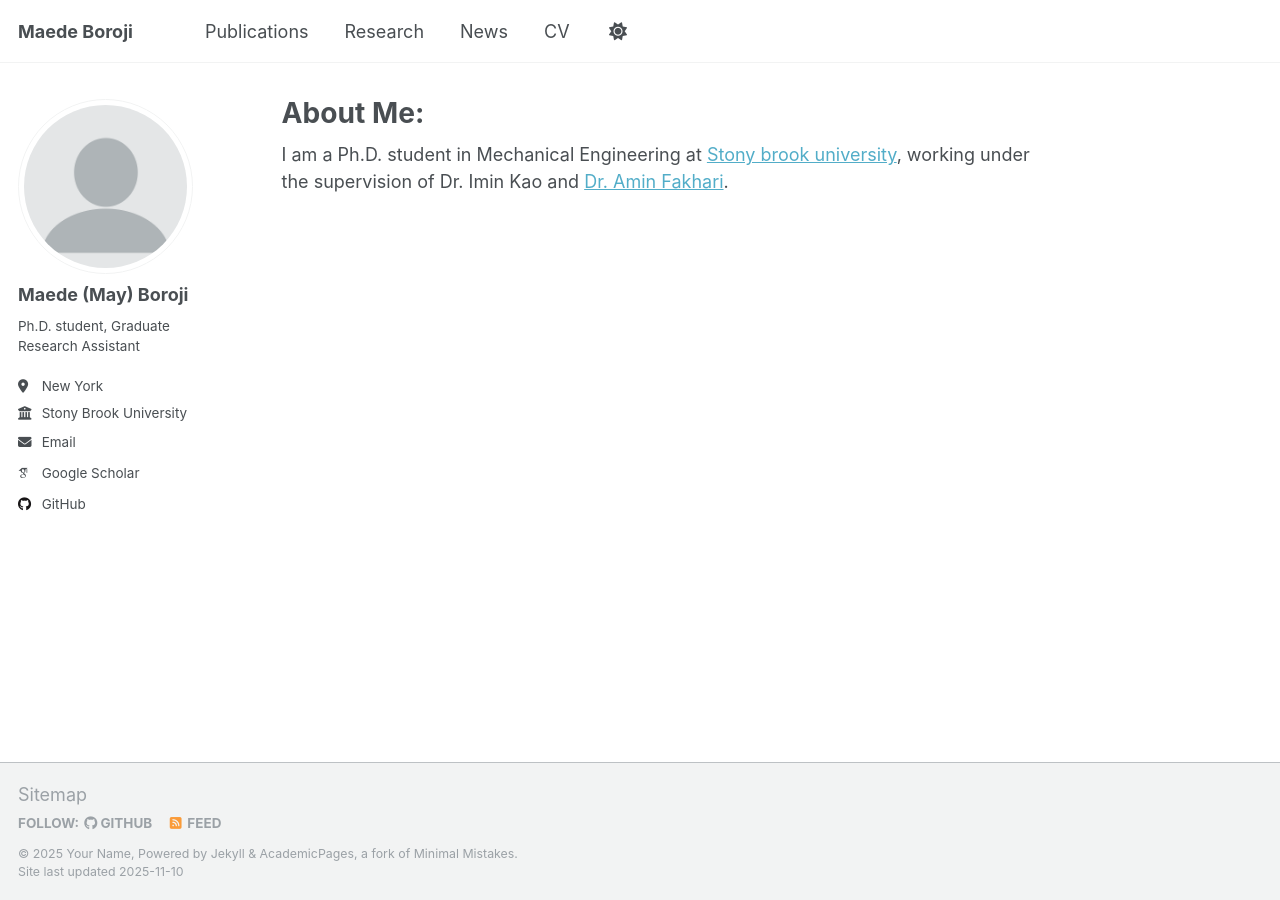
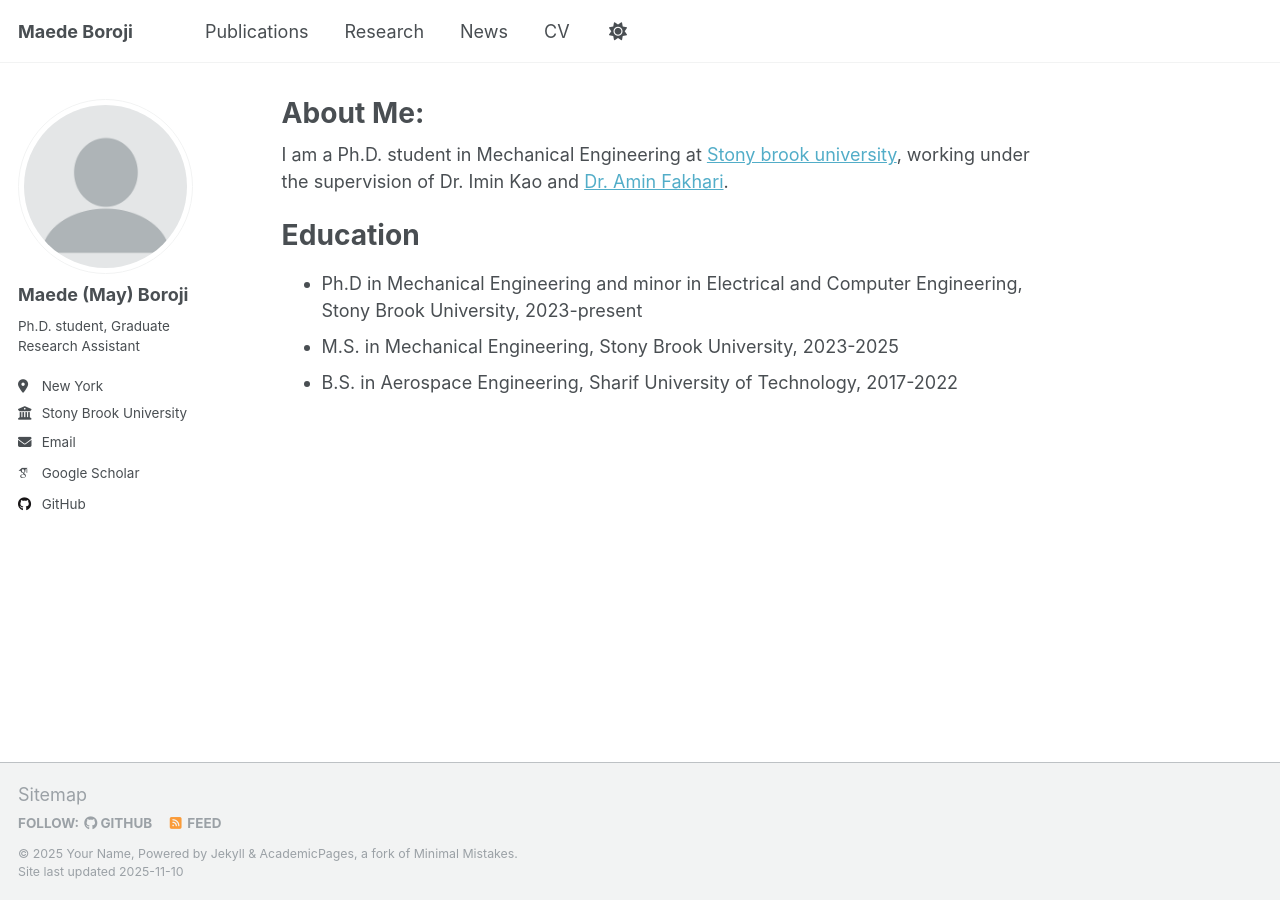
Before and after one commit to MahiBoroji/MahiBoroji.github.io, a Jekyll site: the page built from _pages/about.md, in a window 1280 px wide. Built offline with Jekyll 4.4.1, drawn with Linux system fonts in a browser that asks for light colours; some web fonts are replaced.

Commit message:
Update about.md with education information
Added education details to the about page.

```diff
--- a/_pages/about.md
+++ b/_pages/about.md
@@ -7,3 +7,10 @@ redirect_from:
   - /about.html
 ---
 I am a Ph.D. student in Mechanical Engineering at [Stony brook university](https://www.stonybrook.edu/), working under the supervision of Dr. Imin Kao and [Dr. Amin Fakhari](https://aminfakhari.github.io/).
+
+
+Education
+======
+* Ph.D in Mechanical Engineering and minor in Electrical and Computer Engineering, Stony Brook University, 2023-present
+* M.S. in Mechanical Engineering, Stony Brook University, 2023-2025
+* B.S. in Aerospace Engineering, Sharif University of Technology, 2017-2022
```
